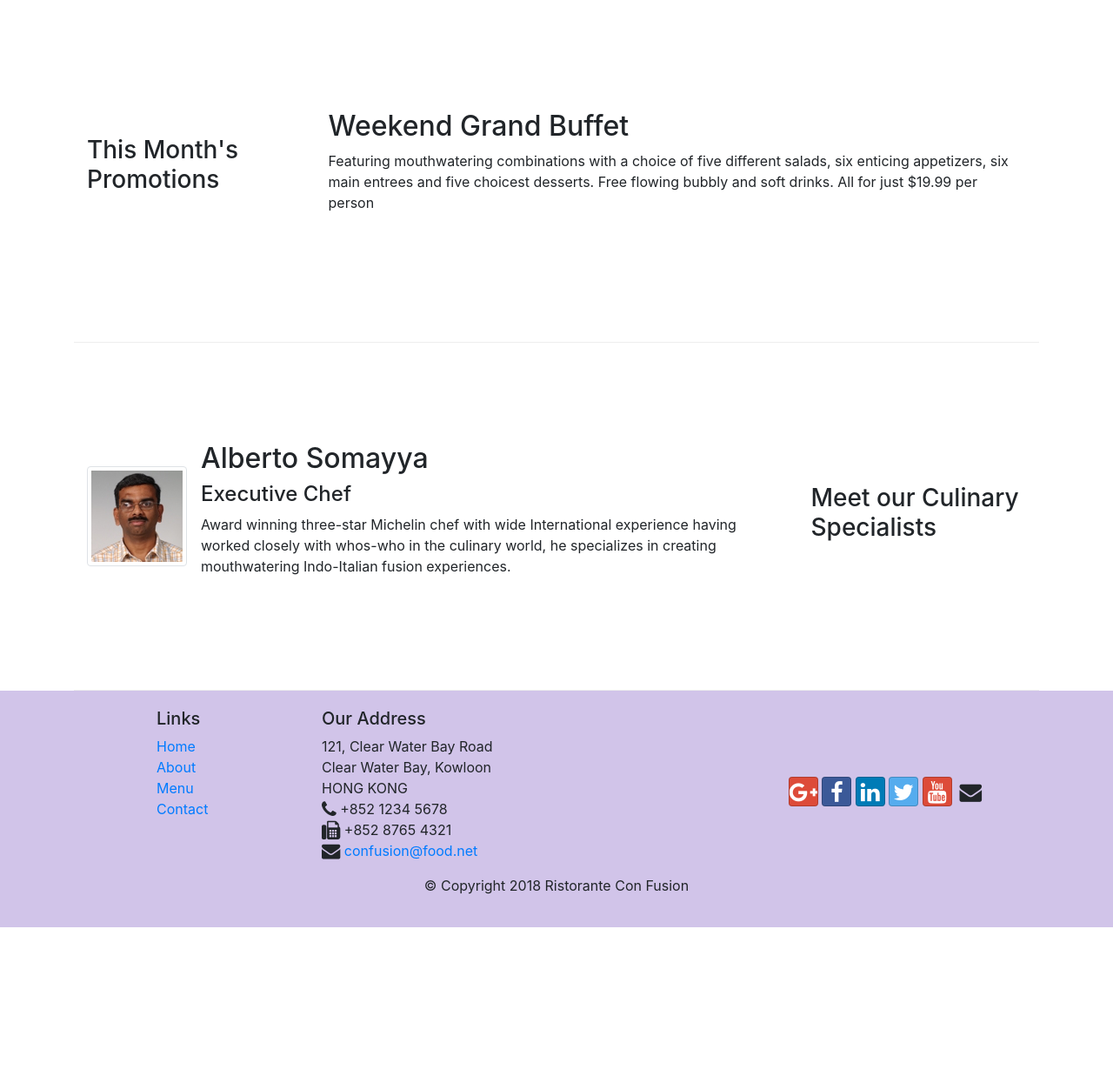
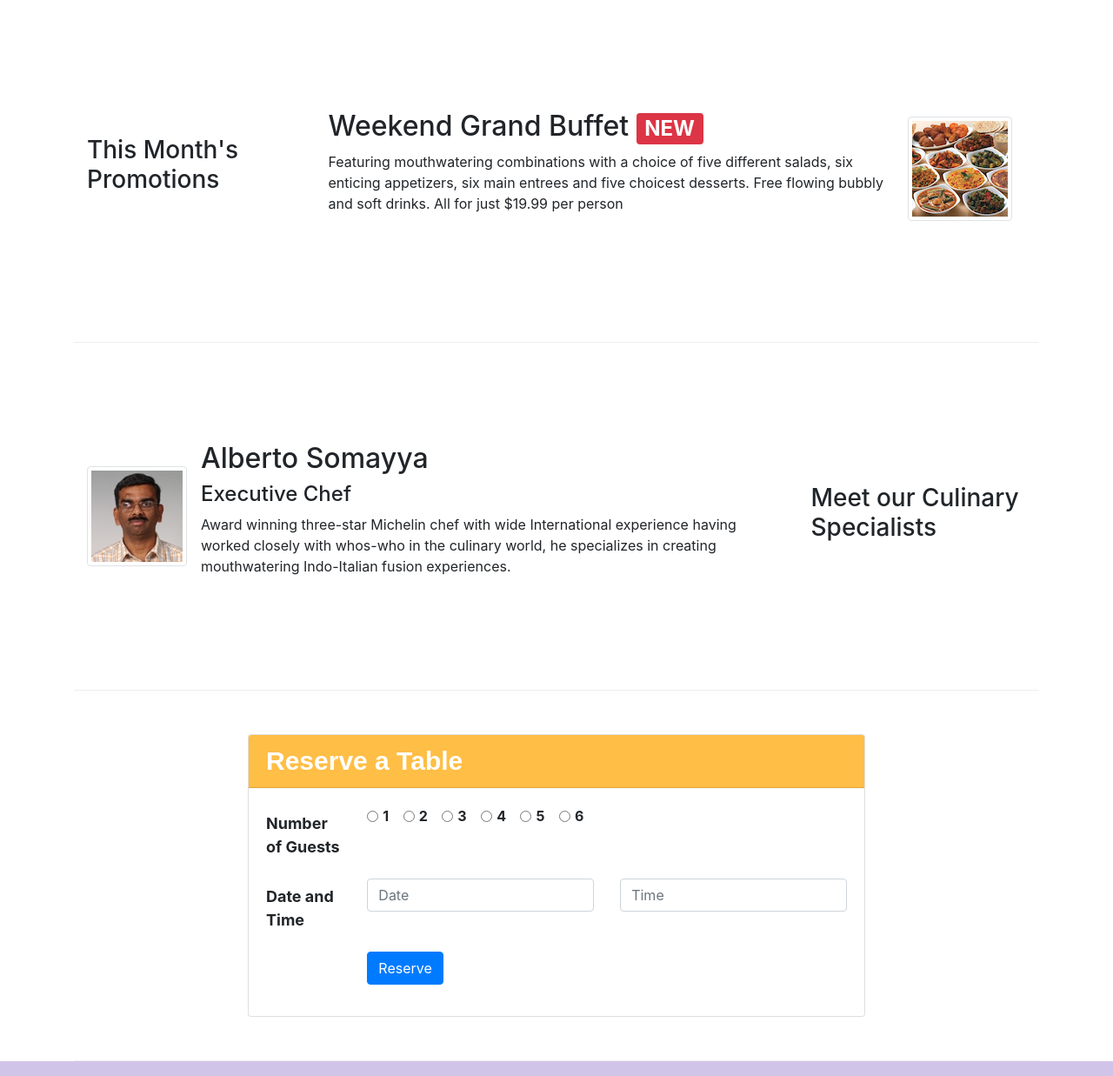
Before and after one commit to shreyaagnihotri/git-test, a website: page index.html in a window 1280 px wide. Shown: the part 740-1977 px from the top of the page at 87% size. Before the commit the page ends 1856 px from the top, so only its background shows below. Drawn offline with nearby package versions, Linux system fonts and the light colour scheme.

Commit message:
forms,cards and media

```diff
--- a/css/styles.css
+++ b/css/styles.css
@@ -35,3 +35,29 @@ body{
 .navbar-dark{
     background-color: #512DA8;
 }
+.tablebtn{
+    background-color:  	rgba(255, 166, 0, 0.726);
+    size: block;
+    height: 45px;
+    width: 230px;
+    font-size: large;
+    font-family: sans-serif;
+    color: black;
+    text-align: center;
+
+}
+
+.tab{
+    background-color:  	rgba(255, 166, 0, 0.726);
+
+    font-weight: bold;
+    font-size: 30px;
+    font-family: sans-serif;
+}
+.tablelab{
+
+    font-size: 18px;
+}
+.row-me{
+    padding: 0px 10px 10px 10px;
+}
--- a/index.html
+++ b/index.html
@@ -55,10 +55,12 @@
                     <h1>Ristorante con Fusion</h1>
                     <p>We take inspiration from the World's best cuisines, and create a unique fusion experience. Our lipsmacking creations will tickle your culinary senses!</p>
                 </div>
-                <div class="col-12 col-sm align-self-center">
+                <div class="col-12 col-sm-3 align-self-center">
                     <img src="img/logo.png" class="img-fluid">
                 </div>
-
+                <div class="col-12  col-sm-3 align-self-center">
+                    <a class="btn btn-large  tablebtn" href="#reserve"><strong>Reserve Table</strong></a>
+                </div>
             </div>
         </div>
     </header>
@@ -68,7 +70,7 @@
             <div class="col-12 col-sm-4 order-sm-last col-md-3">
                 <h3>Our Lipsmacking Culinary Creations</h3>
             </div>
-            <div class="col col-sm order-sm-first col-md">
+            <div class="col-12 col-sm-8 order-sm-first col-md">
                 <div class="media">
                     <img class="d-flex mr-3 img-thumbnail align-self-center"
                             src="img/uthappizza.png" alt="Uthappizza">
@@ -80,7 +82,7 @@
                             Buffalo Paneer.</p>
                     </div>
                 </div>
-                </div>
+            </div>
         </div>
 
 
@@ -88,13 +90,22 @@
             <div class="col-12 col-sm-4 col-md-3">
                 <h3>This Month's Promotions</h3>
             </div>
-            <div class="col col-sm col-md">
-                <h2>Weekend Grand Buffet</h2>
-                <p>Featuring mouthwatering combinations with a choice of five different salads, six enticing appetizers, six main entrees and five choicest desserts. Free flowing bubbly and soft drinks. All for just $19.99 per person </p>
+            <div class="col-12 col-sm-8 order-sm-last col-md">
+                <div class="media">
+
+                    <div class="media-body">
+                        <h2 class="mt-0"> Weekend Grand Buffet   <span class="badge badge-danger">NEW</span></h2>
+                        <p class="d-none d-sm-block">Featuring mouthwatering combinations with a choice of five different salads, six enticing appetizers, six main entrees and five choicest desserts. Free flowing bubbly and soft drinks. All for just $19.99 per person </p>
+
+                    </div>
+                    <img class="d-flex mr-3 img-thumbnail align-self-center"
+                    src="img/buffet.png" alt="buffet">
+                </div>
             </div>
+
         </div>
 
-        <div class="row row-content align-items-center">
+        <div class="row row-content align-items-center align-self-center">
             <div class="col-12 col-sm-4 order-sm-last col-md-3">
                 <h3>Meet our Culinary Specialists</h3>
             </div>
@@ -114,6 +125,60 @@
                 </div>
             </div>
         </div>
+        <div class="row row-content" id="reserve">
+            <div class="offset-sm-2  col-12  col-sm-8 ">
+                <div class="card mr-auto cardtable">
+                    <h3 class="card-header tab text-white">Reserve a Table</h3>
+                    <div class="card-body">
+                        <div class="form-group row">
+                            <label for="guests" class="col-sm-2 col-12 col-form-label tablelab"><strong>Number of Guests</strong></label>
+                            <div class="col-12 col-sm-9">
+                                <div class="form-check form-check-inline">
+                                    <input class="form-check-input" type="radio" name="inlineRadioOptions" id="inlineRadio1" value="option1">
+                                    <label class="form-check-label pad" for="inlineRadio1"><strong>1</strong></label>
+                                </div>
+                                <div class="form-check form-check-inline">
+                                    <input class="form-check-input" type="radio" name="inlineRadioOptions" id="inlineRadio1" value="option1">
+                                    <label class="form-check-label pad" for="inlineRadio1"><strong>2</strong></label>
+                                </div>
+                                <div class="form-check form-check-inline">
+                                    <input class="form-check-input" type="radio" name="inlineRadioOptions" id="inlineRadio1" value="option1">
+                                    <label class="form-check-label pad" for="inlineRadio1"><strong>3</strong></label>
+                                </div>
+                                <div class="form-check form-check-inline">
+                                    <input class="form-check-input" type="radio" name="inlineRadioOptions" id="inlineRadio1" value="option1">
+                                    <label class="form-check-label pad" for="inlineRadio1"><strong>4</strong></label>
+                                </div>
+                                <div class="form-check form-check-inline">
+                                    <input class="form-check-input" type="radio" name="inlineRadioOptions" id="inlineRadio1" value="option1">
+                                    <label class="form-check-label pad" for="inlineRadio1"><strong>5</strong></label>
+                                </div>
+                                <div class="form-check form-check-inline">
+                                    <input class="form-check-input" type="radio" name="inlineRadioOptions" id="inlineRadio1" value="option1">
+                                    <label class="form-check-label pad" for="inlineRadio1"><strong>6</strong></label>
+                                </div>
+                            </div>
+                        </div>
+                        <div class="form-group row">
+                            <label for="date" class="col-sm-2 col-12 col-form-label tablelab"><strong>Date and Time</strong></label>
+                            <div class="col-12 col-sm-5">
+                                <input type="text" class="form-control" id="datee" name="date" placeholder="Date"">
+                            </div>
+                            <div class="col-12 col-sm-5">
+                                <input type="text" class="form-control" id="timee" name="time" placeholder="Time">
+                            </div>
+                        </div>
+                        <div class="form-group row">
+                            <div class="offset-md-2 col-md-10">
+                                <button type="submit" class="btn btn-primary">Reserve</button>
+                            </div>
+                        </div>
+
+                    </div>
+                </div>
+            </div>
+        </div>
+
     </div>
 
     <footer class="footer">
```
